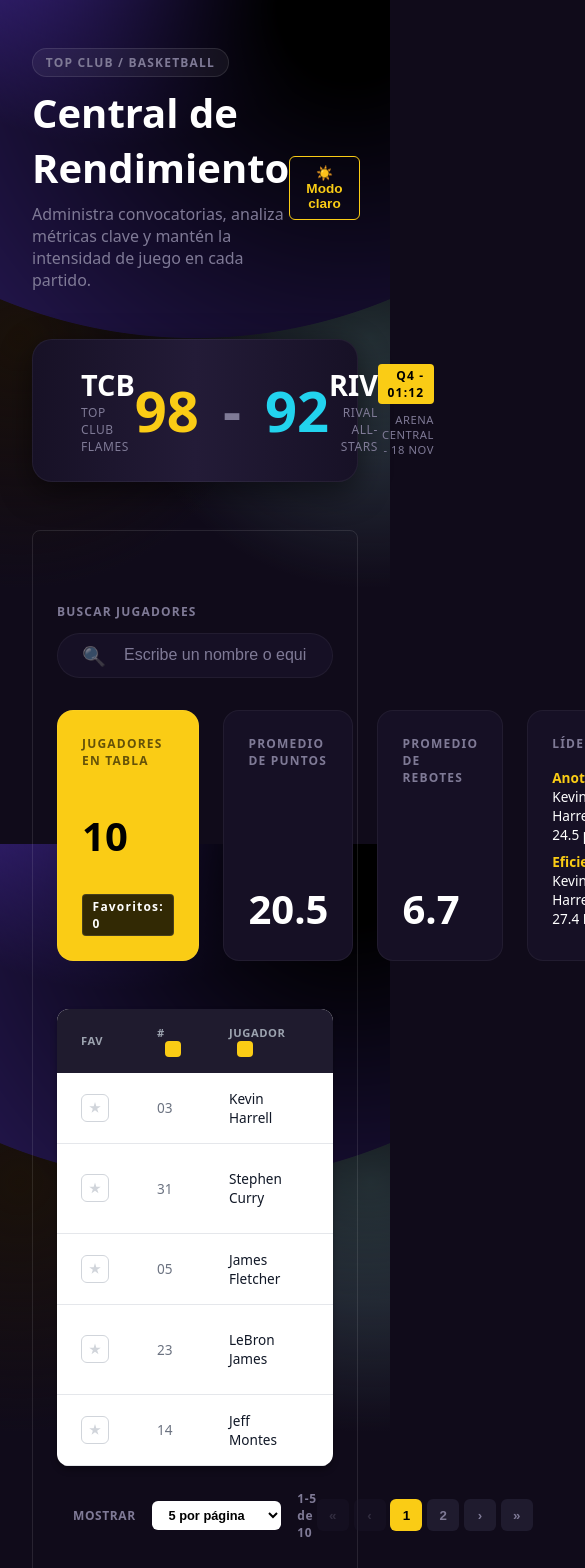
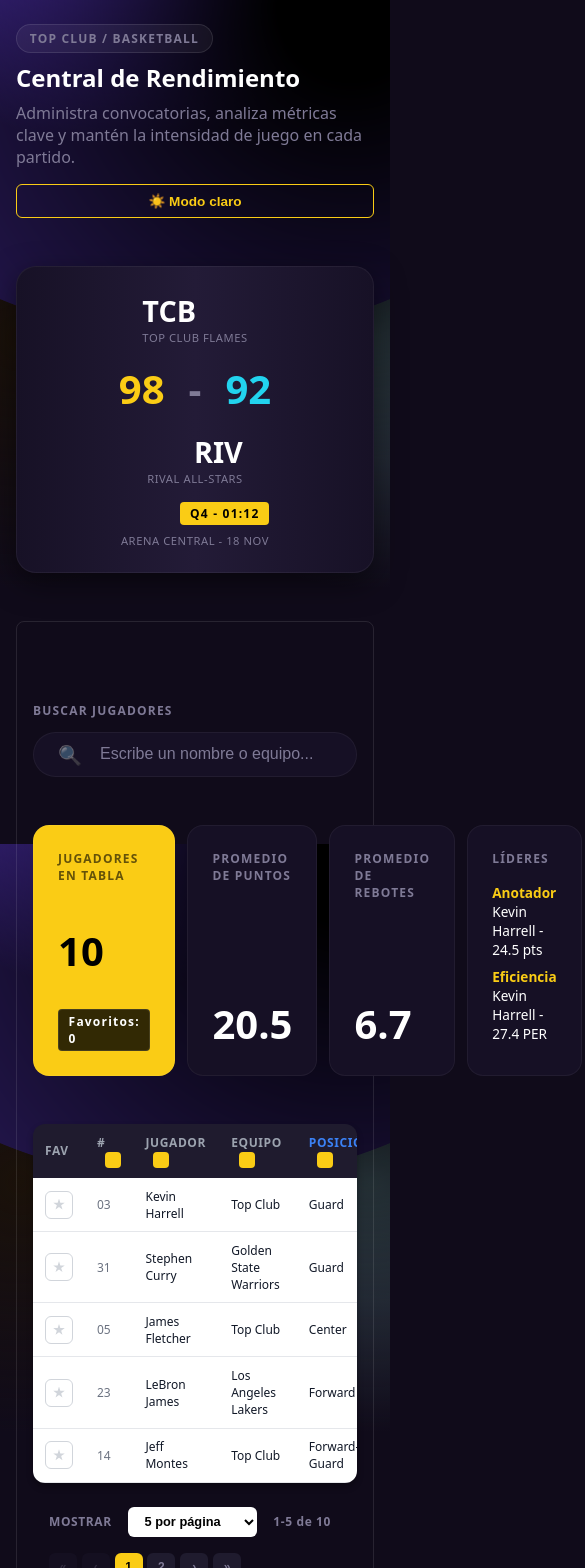
Before and after one commit to valentinasancheztab/parcialFinal, a React (Vite) app in the folder proyecto_final/: page / in a window 390 px wide. Shown: the top 1568 px of the page, 585 px wide, since content can reach past the window. Built offline with nearby package versions, Linux system fonts and the light colour scheme.

Commit message:
agregacion del responsive

```diff
--- a/proyecto_final/src/App.css
+++ b/proyecto_final/src/App.css
@@ -8,7 +8,7 @@
   padding: 3rem 2rem;
 }
 
-/* BEM Modifier para el contenedor principal */
+
 .dashboard.dashboard--light {
   /* --- colores del modo claro  --- */
   --color-purple: #2d1f5a;
@@ -18,7 +18,7 @@
   --glow-top-right: #000000f8;
   --glow-top-left: #54438b;
 
-  /* Redefinimos ahora para el tema claro */
+  /* Redefinimos */
   --bg-complex:
     radial-gradient(circle at 90% 1%, var(--glow-top-right) 8%, transparent 50%),
     radial-gradient(circle at 30% -20%, var(--glow-top-left) 8%, transparent 30%),
@@ -61,7 +61,7 @@
   margin: 0;
 }
 
-/* --- BEM: BLOCK 'badge' --- */
+
 .badge {
   color: var(--text-secondary);
   font-size: 0.75rem;
@@ -101,7 +101,7 @@
   margin-right: auto;
 }
 
-/* --- BEM: elementos 'score-board' --- */
+/* ---  elementos 'score-board' --- */
 .score-board__team {
   flex: 1;
 }
@@ -727,7 +727,7 @@
   cursor: not-allowed;
 }
 
-/* --- contenedor con borde oscuro de fondo --- */
+/* --- contenedor  de fondo --- */
 .main-panel {
   border: 1px solid rgba(255, 255, 255, 0.1);
   background-color: transparent;
@@ -735,3 +735,177 @@
   padding: 1.5rem;
   margin-bottom: 2rem;
 }
+
+/* ============================================
+   RESPONSIVE - TABLET (max 1024px)
+   ============================================ */
+@media (max-width: 1024px) {
+  .dashboard {
+    padding: 2rem 1.5rem;
+  }
+
+  .dashboard__header-main {
+    flex-direction: column;
+    align-items: flex-start;
+    gap: 1rem;
+  }
+
+  .score-board {
+    flex-wrap: wrap;
+    gap: 1rem;
+  }
+
+  .stats-grid {
+    grid-template-columns: repeat(2, 1fr);
+  }
+
+  .modal-content-wide {
+    max-width: 95%;
+  }
+
+  .modal-big-stats {
+    grid-template-columns: repeat(3, 1fr);
+  }
+
+  .players-table th,
+  .players-table td {
+    padding: 0.75rem 1rem;
+    font-size: 0.8rem;
+  }
+}
+
+/* ============================================
+   RESPONSIVE - MÓVIL (max 768px)
+   ============================================ */
+@media (max-width: 768px) {
+  .dashboard {
+    padding: 1.5rem 1rem;
+  }
+
+  /* Header */
+  .dashboard__header-main {
+    flex-direction: column;
+    gap: 1rem;
+  }
+
+  .dashboard__header h1 {
+    font-size: 1.5rem;
+  }
+
+  .theme-toggle {
+    width: 100%;
+    text-align: center;
+  }
+
+  /* Marcador */
+  .score-board {
+    flex-direction: column;
+    align-items: center;
+    text-align: center;
+    gap: 1rem;
+    padding: 1.5rem 1rem;
+  }
+
+  .score-board__score {
+    font-size: 2.5rem;
+  }
+
+  .score-board__team-name {
+    font-size: 0.7rem;
+  }
+
+  /* Panel principal */
+  .main-panel {
+    padding: 1rem;
+    border-radius: 8px;
+  }
+
+  /* Buscador */
+  .search-section {
+    padding: 1rem 0;
+  }
+
+  /* Tarjetas de estadísticas: 1 columna */
+  .stats-grid {
+    grid-template-columns: 1fr 1fr;
+    gap: 0.75rem;
+  }
+
+  /* Tabla: scroll horizontal */
+  .table-wrapper {
+    overflow-x: auto;
+    -webkit-overflow-scrolling: touch;
+  }
+
+  .players-table {
+    min-width: 600px;
+  }
+
+  .players-table th,
+  .players-table td {
+    padding: 0.6rem 0.75rem;
+    font-size: 0.75rem;
+  }
+
+  /* Paginación */
+  .table-pagination {
+    flex-direction: column;
+    gap: 1rem;
+    align-items: flex-start;
+  }
+
+  .pagination-right {
+    flex-wrap: wrap;
+  }
+
+  /* Modal */
+  .modal-content-wide {
+    width: 98%;
+    border-radius: 10px;
+  }
+
+  .modal-top-bar h2 {
+    font-size: 1.1rem;
+  }
+
+  .modal-info-grid {
+    grid-template-columns: 1fr 1fr;
+  }
+
+  .modal-big-stats {
+    grid-template-columns: 1fr;
+    gap: 0.75rem;
+  }
+
+  .big-val {
+    font-size: 2rem;
+  }
+}
+
+/* ============================================
+   RESPONSIVE - MÓVIL PEQUEÑO (max 480px)
+   ============================================ */
+@media (max-width: 480px) {
+  .stats-grid {
+    grid-template-columns: 1fr;
+  }
+
+  .score-board__number {
+    font-size: 2.5rem;
+  }
+
+  .history-chips {
+    gap: 0.4rem;
+  }
+
+  .history-chip {
+    font-size: 0.7rem;
+    padding: 0.25rem 0.6rem;
+  }
+
+  .page-btn {
+    width: 28px;
+    height: 28px;
+    font-size: 0.75rem;
+  }
+}
--- a/proyecto_final/src/App.jsx
+++ b/proyecto_final/src/App.jsx
@@ -4,7 +4,7 @@ import './App.css'
 function App() {
   const [isLightMode, setIsLightMode] = useState(false)
 
-  // --- DATOS DE LOS JUGADORES ---
+
   const [players] = useState([
     { id: '03', name: 'Kevin Harrell', team: 'Top Club', pos: 'Guard', pts: 24.5, reb: 4.1, ast: 6.8, eff: 27.4, age: 28, height: '1.93 m', weight: '95 kg' },
     { id: '05', name: 'James Fletcher', team: 'Top Club', pos: 'Center', pts: 18.9, reb: 11.7, ast: 2.4, eff: 25.1, age: 30, height: '2.11 m', weight: '115 kg' },
@@ -18,7 +18,7 @@ function App() {
     { id: '15', name: 'Nikola Jokic', team: 'Denver Nuggets', pos: 'Center', pts: 19.6, reb: 7.2, ast: 3.8, eff: 23.7, age: 31, height: '2.11 m', weight: '129 kg' }
   ]);
 
-  // --- ESTADOS PARA LA TABLA Y EL MODAL ---
+
   const [searchTerm, setSearchTerm] = useState('');
   const [searchHistory, setSearchHistory] = useState([]); // Historial de búsqueda
   const [favorites, setFavorites] = useState([]);
@@ -205,21 +205,25 @@ function App() {
             </div>
 
             {/* --- HISTORIAL DE BÚSQUEDA --- */}
-          {searchHistory.length > 0 && (
             <div className="stat-card stat-card--history">
               <div className="history-header">
                 <h3>HISTORIAL DE BÚSQUEDA</h3>
+                {searchHistory.length > 0 && (
                   <button className="history-clear-btn" onClick={clearHistory}>Limpiar</button>
+                )}
               </div>
               <div className="history-chips">
-                {searchHistory.map((term, i) => (
+                {searchHistory.length > 0 ? (
+                  searchHistory.map((term, i) => (
                     <button key={i} className="history-chip" onClick={() => handleSearch(term)}>
                       {term}
                     </button>
-                ))}
+                  ))
+                ) : (
+                  <span className="history-empty">Sin búsquedas recientes</span>
+                )}
               </div>
             </div>
-          )}
           </div>
 
           {/* --- TABLA DE JUGADORES (Estilo Pixel-Perfect) --- */}
```
Lines whose indentation alone changed are shown as unchanged.
